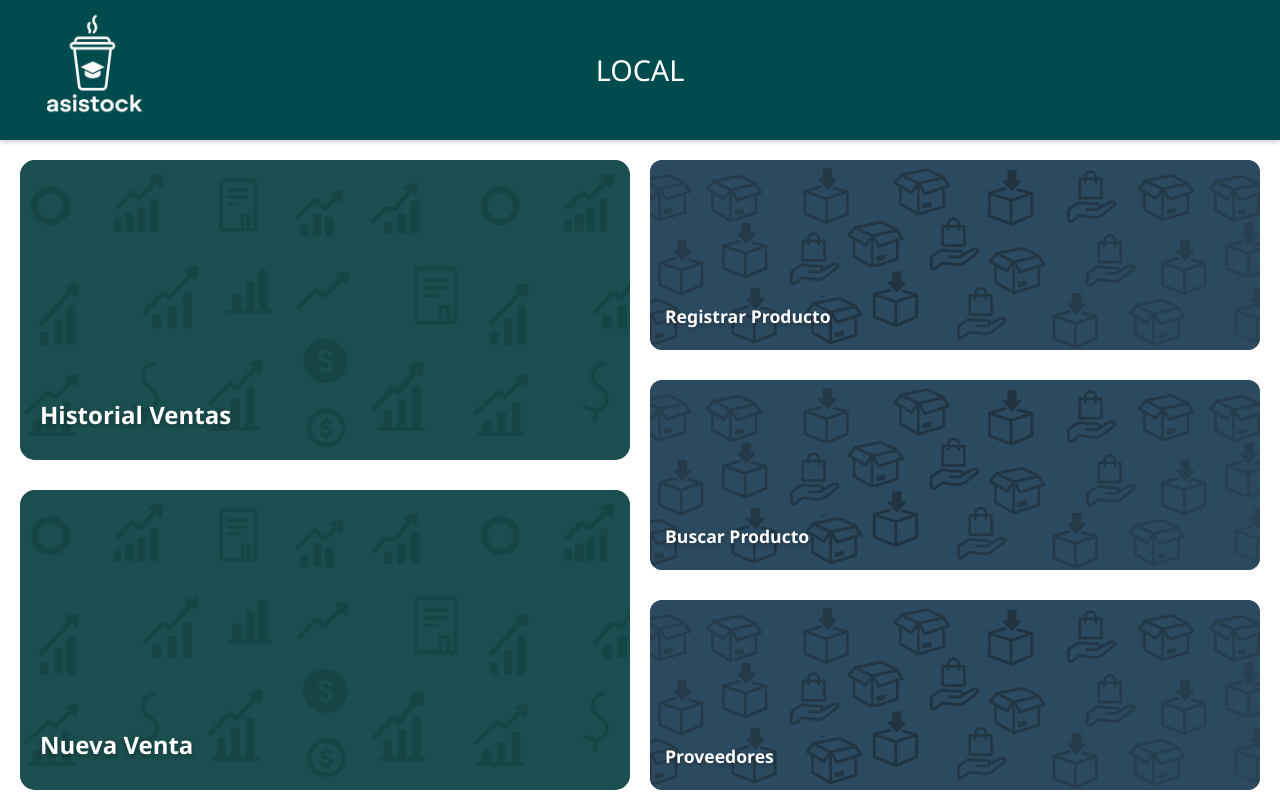
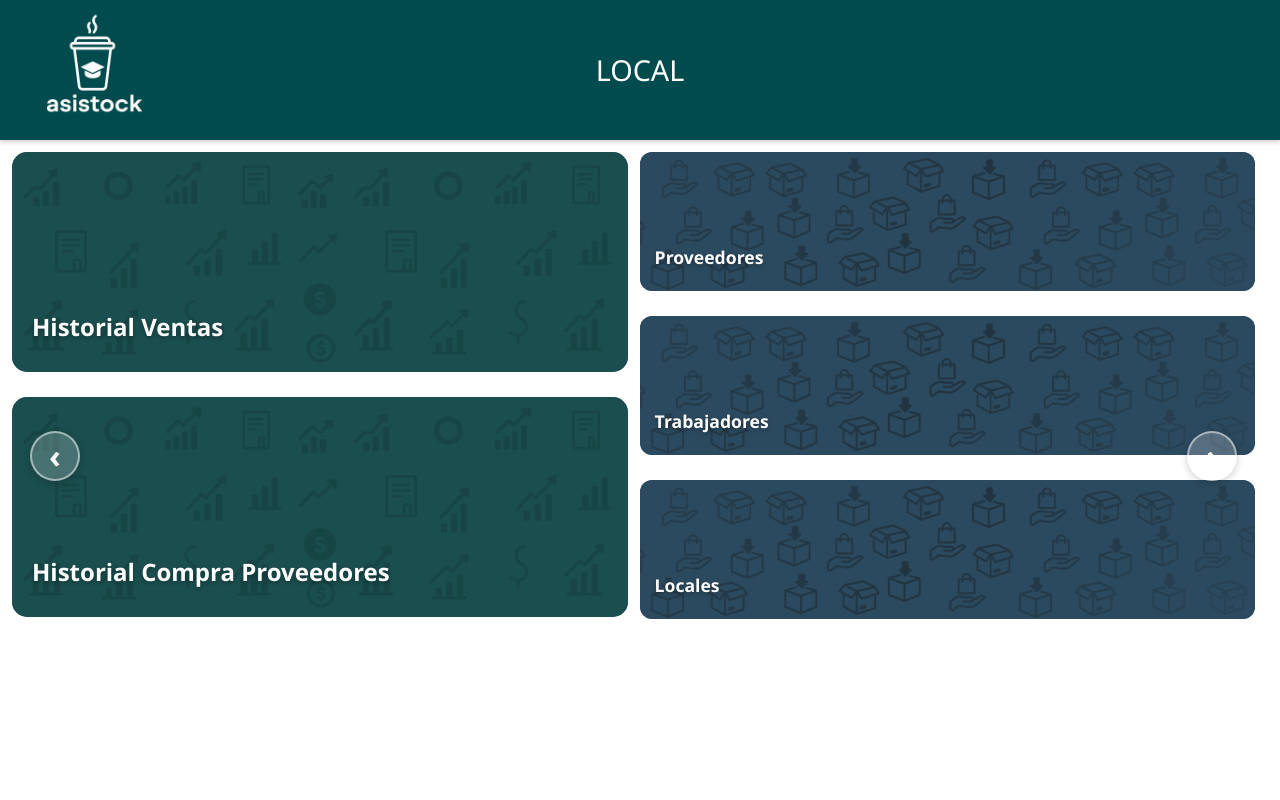
Before and after one commit to JorgeHSLA/asistock, an Angular app: page /home in a window 1280 px wide. Shown: the top 800 px of the page. Built offline with nearby package versions, Linux system fonts and the light colour scheme.

Commit message:
landing page full

```diff
--- a/src/app/landing/big-box/big-box.css
+++ b/src/app/landing/big-box/big-box.css
@@ -1,6 +1,6 @@
 .big-box-container {
   width: 100%;
-  height: 300px;
+  height: 220px;
   background-color: #2c5f5f; /* Color de fondo verde oscuro como en la imagen */
   background-size: contain;
   background-repeat: repeat;
--- a/src/app/landing/big-box/big-box.html
+++ b/src/app/landing/big-box/big-box.html
@@ -1,12 +1,12 @@
-<div class="big-box-container" [style.background-image]="'url(' + (data?.data?.img) + ')'"
-     (click)="navigateTo(data?.data?.path)">
+<div class="big-box-container" [style.background-image]="'url(' + (data?.img) + ')'"
+     (click)="navigateTo(data?.path)">
   <div class="big-box-overlay">
     <div class="big-box-content">
       <div class="big-box-icon">
         <!-- Icono de fondo ya está en el background-image -->
       </div>
       <div class="big-box-title">
-        <h3>{{ data?.data?.title }}</h3>
+        <h3>{{ data?.title }}</h3>
       </div>
     </div>
   </div>
--- a/src/app/landing/home/home.css
+++ b/src/app/landing/home/home.css
@@ -1,34 +1,161 @@
+.carousel-container {
+  position: relative;
+  width: 99vw;
+  height: 79vh;
+  min-height: 0;
+  max-height: none;
+  overflow: hidden;
+  display: flex;
+  flex-direction: column;
+}
+
+.carousel {
+  position: relative;
+  flex: 1;
+  display: flex;
+  align-items: center;
+}
+
+/* Flechas del carrusel centradas verticalmente */
+.carousel-button.prev {
+  position: absolute;
+  left: 30px;
+  top: 50%;
+  transform: translateY(-50%);
+  z-index: 10;
+  box-shadow: 0 2px 8px rgba(0,0,0,0.2);
+}
+.carousel-button.next {
+  position: absolute;
+  right: 30px;
+  top: 50%;
+  transform: translateY(-50%);
+  z-index: 10;
+  box-shadow: 0 2px 8px rgba(0,0,0,0.2);
+}
+
+/* Asegura que los controles no se superpongan en móviles */
+@media (max-width: 768px) {
+  .carousel-button.prev {
+    left: 10px;
+  }
+  .carousel-button.next {
+    right: 10px;
+  }
+}
+
 .dashboard-layout {
+  position: absolute;
+  width: 100%;
+  height: 100%;
   display: grid;
-  grid-template-columns: 1fr 1fr; /* Dos columnas iguales */
-  gap: 20px;
-  padding: 20px;
-  transition: all 0.3s ease;
+  grid-template-columns: 1fr 1fr;
+  gap: 12px;
+  padding: 12px;
+  opacity: 0;
+  visibility: hidden;
+  transform: translateX(100%);
+  transition: all 0.5s ease-in-out;
+}
+
+.dashboard-layout.active {
+  opacity: 1;
+  visibility: visible;
+  transform: translateX(0);
 }
 
 .left-section,
 .right-section {
   display: flex;
   flex-direction: column;
-  gap: 15px;
+  gap: 10px;
+  overflow-y: auto;
+  max-height: 100%;
 }
 
-/* Clase para cambiar el orden */
-.dashboard-layout.reversed {
-  grid-template-columns: 1fr 1fr;
+/* Controles del carrusel */
+.carousel-controls {
+  display: flex;
+  justify-content: center;
+  align-items: center;
+  gap: 20px;
+  padding: 20px 0;
+  background: transparent;
 }
 
-.dashboard-layout.reversed .left-section {
-  order: 2; /* Mueve a la derecha */
+.carousel-button {
+  background: rgba(255, 255, 255, 0.2);
+  border: 2px solid rgba(255, 255, 255, 0.5);
+  color: white;
+  font-size: 32px;
+  width: 50px;
+  height: 50px;
+  border-radius: 50%;
+  cursor: pointer;
+  transition: all 0.3s ease;
+  display: flex;
+  align-items: center;
+  justify-content: center;
+  font-weight: bold;
 }
 
-.dashboard-layout.reversed .right-section {
-  order: 1; /* Mueve a la izquierda */
+.carousel-button:hover {
+  background: rgba(255, 255, 255, 0.4);
+  transform: scale(1.1);
+}
+
+.carousel-button:active {
+  transform: scale(0.95);
+}
+
+/* Indicadores */
+.carousel-indicators {
+  display: flex;
+  gap: 12px;
+  align-items: center;
+}
+
+.indicator {
+  width: 12px;
+  height: 12px;
+  border-radius: 50%;
+  background: rgba(255, 255, 255, 0.4);
+  border: 2px solid rgba(255, 255, 255, 0.6);
+  cursor: pointer;
+  transition: all 0.3s ease;
+  padding: 0;
+}
+
+.indicator.active {
+  background: white;
+  width: 16px;
+  height: 16px;
+}
+
+.indicator:hover {
+  transform: scale(1.2);
+  background: rgba(255, 255, 255, 0.7);
 }
 
 /* Responsive */
 @media (max-width: 768px) {
   .dashboard-layout {
-    grid-template-columns: 1fr; /* Una columna en móviles */
+    grid-template-columns: 1fr;
+    gap: 8px;
+    padding: 8px;
+  }
+  .carousel-container {
+    height: 100vh;
+    min-height: 0;
+    max-height: none;
+    width: 100vw;
+  }
+  .carousel-button {
+    width: 32px;
+    height: 32px;
+    font-size: 20px;
+  }
+  .carousel-controls {
+    gap: 8px;
   }
 }
--- a/src/app/landing/home/home.html
+++ b/src/app/landing/home/home.html
@@ -1,21 +1,49 @@
-
-
-<div class="dashboard-layout">
+<div class="carousel-container">
+  <!-- Carrusel -->
+  <div class="carousel">
+    @for (slide of slides; track $index) {
+      <div class="dashboard-layout" [class.active]="currentSlide === $index">
         <!-- Sección izquierda -->
         <div class="left-section">
-    @for (box of Boxes; track box.id) {
-      @if (box.type  === 'big') {
-        <app-big-box [data]="box"></app-big-box>
+          @for (box of slide; track box.id) {
+            @if (box.type === 'big') {
+              <app-big-box [data]="box.data"></app-big-box>
             }
           }
         </div>
 
         <!-- Sección derecha -->
         <div class="right-section">
-    @for (box of Boxes; track box.id) {
+          @for (box of slide; track box.id) {
             @if (box.type === 'small') {
-        <app-small-box [data]="box"></app-small-box>
+              <app-small-box [data]="box.data"></app-small-box>
             }
           }
         </div>
       </div>
+    }
+  </div>
+
+  <!-- Controles del carrusel -->
+  <div class="carousel-controls">
+    <button class="carousel-button prev" (click)="prevSlide()" aria-label="Anterior">
+      ‹
+    </button>
+
+    <!-- Indicadores -->
+    <div class="carousel-indicators">
+      @for (slide of slides; track $index) {
+        <button
+          class="indicator"
+          [class.active]="currentSlide === $index"
+          (click)="goToSlide($index)"
+          [attr.aria-label]="'Ir a pantalla ' + ($index + 1)">
+        </button>
+      }
+    </div>
+
+    <button class="carousel-button next" (click)="nextSlide()" aria-label="Siguiente">
+      ›
+    </button>
+  </div>
+</div>
--- a/src/app/landing/home/home.ts
+++ b/src/app/landing/home/home.ts
@@ -10,14 +10,46 @@ import { CommonModule } from '@angular/common';
   styleUrl: './home.css'
 })
 export class Home {
+  currentSlide = 0;
 
-    Boxes = [
-    { id: 1,type: 'big', data: { title: 'Historial Ventas', path: '/ventas', img: '/economia.png' } },
-    { id: 2,type: 'big', data: { title: 'Nueva Venta', path: '/nueva-venta', img: '/economia.png' } },
-    { id: 3,type: 'big', data: { title: 'Historial Compra Proveedores', path: '/compras', img: '/economia.png' } },
-    { id: 4,type: 'small', data: { title: 'Registrar Producto', path: '/registrar-producto', img: '/inventario.png' } },
-    { id: 5,type: 'small', data: { title: 'Buscar Producto', path: '/productos', img: '/inventario.png' } },
-    { id: 6,type: 'small', data: { title: 'Proveedores', path: '/proveedores', img: '/inventario.png' } }
+  // Pantalla 1: Historial Ventas, Historial Compra Proveedores, Proveedores, Trabajadores, Locales
+  slide1 = [
+    { id: 1, type: 'big', data: { title: 'Historial Ventas', path: '/ventas', img: '/economia.png' } },
+    { id: 2, type: 'big', data: { title: 'Historial Compra Proveedores', path: '/compras', img: '/economia.png' } },
+    { id: 3, type: 'small', data: { title: 'Proveedores', path: '/proveedores', img: '/inventario.png' } },
+    { id: 4, type: 'small', data: { title: 'Trabajadores', path: '/trabajadores', img: '/inventario.png' } },
+    { id: 5, type: 'small', data: { title: 'Locales', path: '/locales', img: '/inventario.png' } }
   ];
 
+  // Pantalla 2: Registrar Producto, Buscar Producto, Creacion Combos, Nueva venta, Panel de Reportes y Estadísticas
+  slide2 = [
+    { id: 6, type: 'small', data: { title: 'Registrar Producto', path: '/registrar-producto', img: '/inventario.png' } },
+    { id: 7, type: 'small', data: { title: 'Buscar Producto', path: '/productos', img: '/inventario.png' } },
+    { id: 8, type: 'small', data: { title: 'Creacion Combos', path: '/combos', img: '/inventario.png' } },
+    { id: 9, type: 'big', data: { title: 'Nueva venta', path: '/nueva-venta', img: '/economia.png' } },
+    { id: 10, type: 'big', data: { title: 'Panel de Reportes y Estadísticas', path: '/reportes', img: '/economia.png' } }
+  ];
+
+  // Pantalla 3: Alarmas, Administrar Home, Registrar Estudiante, Buscar Estudiante, Premios de Puntos
+  slide3 = [
+    { id: 11, type: 'big', data: { title: 'Alarmas', path: '/alarmas', img: '/economia.png' } },
+    { id: 12, type: 'big', data: { title: 'Administrar Home', path: '/administrar-home', img: '/economia.png' } },
+    { id: 13, type: 'small', data: { title: 'Registrar Estudiante', path: '/registrar-estudiante', img: '/inventario.png' } },
+    { id: 14, type: 'small', data: { title: 'Buscar Estudiante', path: '/buscar-estudiante', img: '/inventario.png' } },
+    { id: 15, type: 'small', data: { title: 'Premios de Puntos', path: '/premios', img: '/inventario.png' } }
+  ];
+
+  slides = [this.slide1, this.slide2, this.slide3];
+
+  nextSlide() {
+    this.currentSlide = (this.currentSlide + 1) % this.slides.length;
+  }
+
+  prevSlide() {
+    this.currentSlide = (this.currentSlide - 1 + this.slides.length) % this.slides.length;
+  }
+
+  goToSlide(index: number) {
+    this.currentSlide = index;
+  }
 }
--- a/src/app/landing/small-box/small-box.css
+++ b/src/app/landing/small-box/small-box.css
@@ -1,6 +1,6 @@
 .small-box-container {
   width: 100%;
-  height: 190px; /* Más pequeño que big-box para que 3 small = 2 big */
+  height: 139px; /* Más pequeño que big-box para que 3 small = 2 big */
   background-color: #2c4a5f; /* Color más azul para los pequeños */
   background-size: contain;
   background-repeat: repeat;
--- a/src/app/landing/small-box/small-box.html
+++ b/src/app/landing/small-box/small-box.html
@@ -1,12 +1,12 @@
-<div class="small-box-container" [style.background-image]="'url(' + data?.data?.img + ')'"
-     (click)="navigateTo(data?.data?.path)">
+<div class="small-box-container" [style.background-image]="'url(' + data?.img + ')'"
+     (click)="navigateTo(data?.path)">
   <div class="small-box-overlay">
     <div class="small-box-content">
       <div class="small-box-icon">
         <!-- Icono de fondo ya está en el background-image -->
       </div>
       <div class="small-box-title">
-        <h4>{{ data?.data?.title }}</h4>
+        <h4>{{ data?.title }}</h4>
       </div>
     </div>
   </div>
```
Lines whose indentation alone changed are shown as unchanged.
